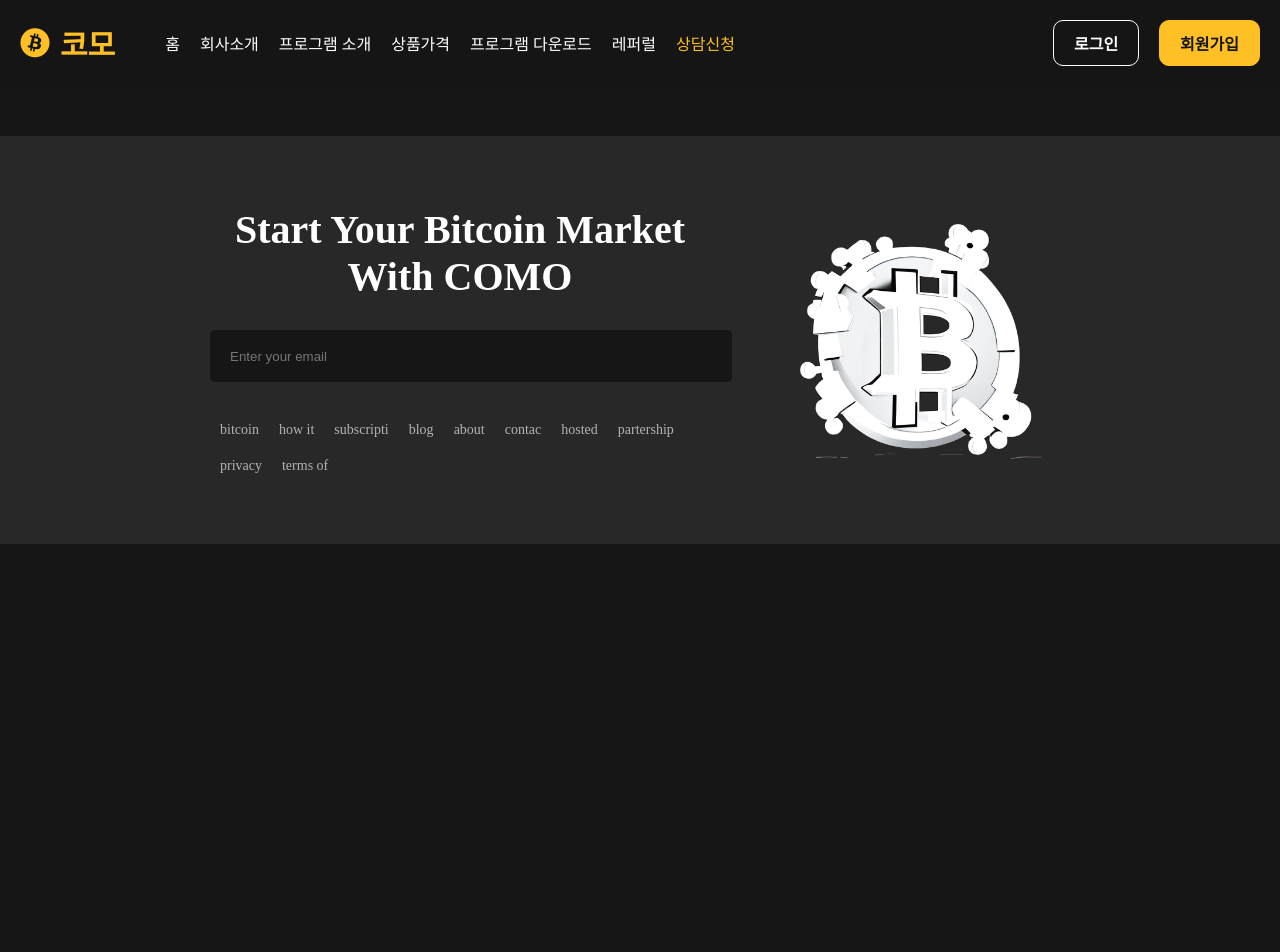
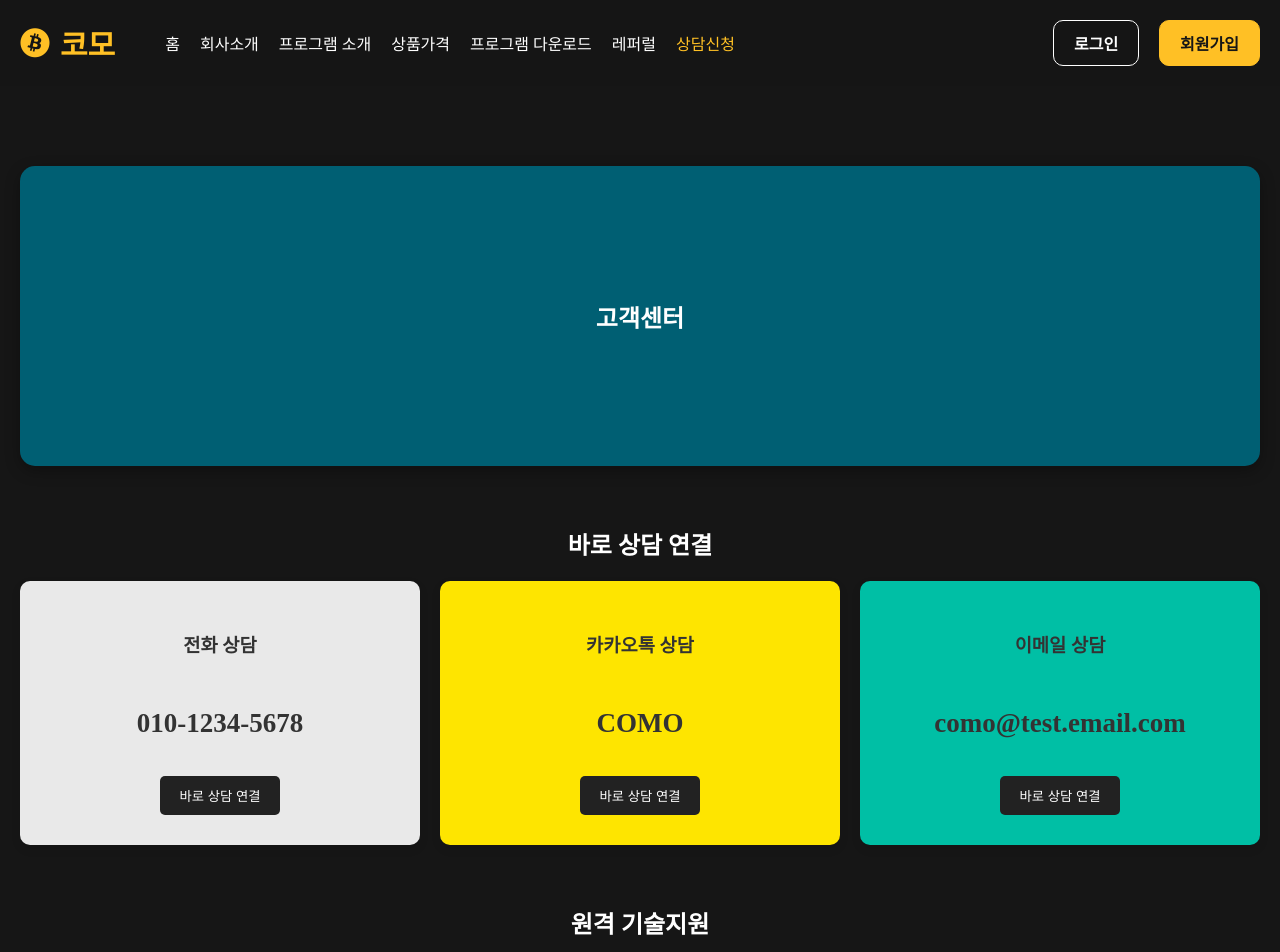
Before and after one commit to Ryugi62/como_website, a Vue app in the folder web/: page /counsel in a window 1280 px wide. Shown: the top 952 px of the page. Before the commit the page ends 800 px from the top, so only its background shows below. Built offline with nearby package versions, Linux system fonts and the light colour scheme.

Commit message:
design : create counsel page design

```diff
--- a/web/src/views/CounselView.vue
+++ b/web/src/views/CounselView.vue
@@ -1,9 +1,68 @@
 <template>
-  <div class="download-view">
-    <HeaderComponent />
+  <HeaderComponent />
 
-    <body></body>
-  </div>
+  <main>
+    <section class="banner">
+      <h1>고객센터</h1>
+    </section>
+
+    <section class="counsel">
+      <h1>바로 상담 연결</h1>
+      <div class="counsel-list">
+        <div
+          v-for="counsel in counselList"
+          :key="counsel.title"
+          :class="['counsel-item', counsel.class]"
+        >
+          <h3>{{ counsel.title }}</h3>
+          <div class="counsel-content">
+            <h2>{{ counsel.content.title }}</h2>
+            <button @click="connectCounsel(counsel.title)">
+              바로 상담 연결
+            </button>
+          </div>
+        </div>
+      </div>
+    </section>
+
+    <section class="counsel remote-support">
+      <h1>원격 기술지원</h1>
+      <div class="counsel-list">
+        <div class="counsel-item remote">
+          <h3>원격 지원</h3>
+          <div class="counsel-content">
+            <h2>원격 지원을 위한 프로그램을 다운로드 받으세요.</h2>
+            <button>원격 지원 프로그램 다운로드</button>
+          </div>
+        </div>
+      </div>
+    </section>
+
+    <section class="faq">
+      <h1>자주 묻는 질문</h1>
+
+      <div class="faq-list">
+        <div
+          v-for="(item, index) in faqList"
+          :key="item.question"
+          class="faq-item"
+          @click="toggleFaqItem(item)"
+        >
+          <h3>
+            {{ `${index + 1} . ` }}
+            {{ item.question }}
+            <span class="faq-arrow" :class="{ 'arrow-up': item.isOpen }"
+              >▼</span
+            >
+          </h3>
+          <div class="faq-content" v-show="item.isOpen" @click.stop>
+            <h2>{{ item.answer }}</h2>
+          </div>
+        </div>
+      </div>
+    </section>
+  </main>
+
   <FooterComponent />
 </template>
 
@@ -18,7 +77,230 @@ export default {
     HeaderComponent,
     FooterComponent,
   },
+
+  data() {
+    return {
+      counselList: [
+        {
+          title: "전화 상담",
+          class: "call",
+          content: { title: "010-1234-5678" },
+        },
+        { title: "카카오톡 상담", class: "kakao", content: { title: "COMO" } },
+        {
+          title: "이메일 상담",
+          class: "email",
+          content: { title: "como@test.email.com" },
+        },
+      ],
+
+      faqList: [
+        {
+          question: "제 자금은 안전한가요?",
+          answer:
+            "예, 귀하의 자금은 항상 거래소에 남아 있습니다. TRADE TITAN은 API 키를 사용하여 거래소와 연결합니다. 절대 출금 권한을 요청하지 않습니다. 자세한 내용은 거래소에서 API 키를 생성하는 방법을 설명하는 튜토리얼을 읽어보시기 바랍니다.",
+          isOpen: false,
+        },
+        {
+          question: "거래를 시작하기위해 필요한 최소 자금은 얼마인가요?",
+          answer:
+            "필요한 최소 금액은 사용 중인 거래소와 코인에 따라 달라집니다. 대부분의 거래소에는 최소 거래량 목록이 있습니다.",
+          isOpen: false,
+        },
+        {
+          question: "계정당 여러 개의 봇을 사용할 수 있나요?",
+          answer:
+            "하나의 계좌에 여러 개의 트레이딩 봇을 보유할 수 있습니다. BASIC 구독시 15개의 봇 모니터링 및 구동이 가능하며 EXPERT의 경우 30개까지 가능합니다.",
+          isOpen: false,
+        },
+        {
+          question: "어떤 결제 수단을 사용할 수 있나요?",
+          answer: "카드결제, 계좌입금, 가상화폐 결제가 가능합니다.",
+          isOpen: false,
+        },
+        {
+          question: "구독을 취소하려면 어떻게 해야하나요?",
+          answer:
+            "로그인 후 마이페이지에서 구독 취소를 누르면 구독이 취소됩니다. 구독 취소를 누르면 구독이 취소되며, 해당 구독 기간까지 사용이 가능합니다.",
+          isOpen: false,
+        },
+        {
+          question: "봇 구독을 환불 받을 수 있나요?",
+          answer:
+            "자동 트레이딩 봇을 설정하는 데 문제가 있는 경우 주저하지 마시고 문제 해결 가이드를 확인하거나 tradetitan119@gmail.com 으로 문의하시기 바랍니다. 구독은 구매 후 2주 이내에 환불 받을 수 있으며, 2주가 지난 후에는 환불이 불가능합니다.",
+          isOpen: false,
+        },
+        {
+          question: "프로그램 사용 기한은 어떻게 되나요?",
+          answer:
+            "구독기간에 따라 사용기한이 정해져 있습니다. 다만 영구적 사용을 원하실 경우 별도 상담 문의 주시면 일시불로 구매가 가능합니다.",
+          isOpen: false,
+        },
+        {
+          question: "프로그램을 구동하면서 개인 매매를 자유롭게 할 수 있나요?",
+          answer:
+            "Trade titan 프로그램의 가장 큰 장점은 커스터 마이징이 가능한 것입니다. 다른 회사들의 서비스와 달리 봇과 개인매매를 같이 병행할 수 있는 것이 큰 장점입니다.",
+          isOpen: false,
+        },
+        {
+          question: "사용 가능한 거래소는 무엇인가요?",
+          answer:
+            "현재 세계 최고의 거래소인 바이낸스 거래소에서 이용이 가능합니다. 현재 동일 트레이딩봇을 국내 거래소인 업비트와 빗썸에도 개발 중이며, 향후에는 단순 트레이딩 뿐만 아니라 아비트라지, 김프매매 등 다양한 수익화가 가능한 프로그램들을 개발 진행 중에 있습니다.",
+          isOpen: false,
+        },
+        {
+          question:
+            "해당 프로그램을 사용하면 어떤 시장에서도 100% 수익을 내는 것이 가능한가요?",
+          answer:
+            "코모의 프로그램이 100%의 수익을 보장하지는 않습니다. 하지만 DCA, 급락 매수 등은 가장 안정된 트레이딩 매매기법이며, 해당 프로그램으로 장기간 투자했을 경우 절대 다수의 암호화폐 투자자들 보다 훨씬 우수한 수익을 낼 수 있었습니다.",
+          isOpen: false,
+        },
+      ],
+    };
+  },
+
+  methods: {
+    toggleFaqItem(item) {
+      item.isOpen = !item.isOpen;
+    },
+
+    connectCounsel(title) {
+      console.log("Connecting to counsel with title:", title);
+    },
+  },
 };
 </script>
 
-<style scoped></style>
+<style scoped>
+main {
+  margin: auto;
+  padding: 20px;
+  max-width: 1440px;
+}
+
+.banner,
+.counsel,
+.faq {
+  margin-top: 60px;
+  text-align: center;
+}
+
+.banner {
+  height: 300px;
+  background-color: #005f73; /* Updated color for a modern look */
+  color: #fff;
+  display: flex;
+  align-items: center;
+  justify-content: center;
+  border-radius: 15px;
+  box-shadow: 0 5px 15px rgba(0, 0, 0, 0.3);
+}
+
+.counsel-list {
+  gap: 20px;
+  display: flex;
+  flex-wrap: wrap;
+  justify-content: center;
+}
+
+.counsel-item,
+.faq-item {
+  flex: 1;
+  padding: 30px;
+  border-radius: 10px;
+  box-shadow: 0 4px 10px rgba(0, 0, 0, 0.1); /* Lighter shadow for subtlety */
+  display: flex;
+  flex-direction: column;
+  transition: transform 0.3s ease, box-shadow 0.3s ease;
+}
+
+.counsel-item:hover,
+.faq-item:hover {
+  transform: translateY(-5px);
+  box-shadow: 0 6px 12px rgba(0, 0, 0, 0.2); /* Enhanced shadow on hover */
+}
+
+.counsel-item .counsel-content,
+.faq-item .faq-content {
+  margin-top: 10px;
+  font-size: 18px; /* Slightly smaller font for content */
+}
+
+.faq-item .faq-content {
+  width: 100%;
+  color: #666; /* Softened color for content */
+  padding-top: 10px;
+  border-top: 1px solid #e0e0e0; /* Lighter border for separation */
+}
+
+.call,
+.remote,
+.email,
+.kakao {
+  background: #e9e9e9;
+  color: #333;
+}
+
+.kakao {
+  background: #fee500;
+}
+.email {
+  background: #00bfa5;
+}
+
+.remote .counsel-content,
+.remote-support .counsel-item {
+  display: flex;
+  flex-direction: column;
+}
+
+.counsel-item button {
+  margin-top: 15px;
+  padding: 10px 20px;
+  background-color: #222222;
+  color: #fff;
+  border: none;
+  border-radius: 5px;
+  cursor: pointer;
+  transition: background-color 0.3s ease, transform 0.3s ease;
+}
+
+.counsel-item button:hover {
+  background-color: #333333; /* Darker shade on hover */
+  transform: scale(1.05); /* Slight increase in size on hover */
+}
+
+.faq-arrow {
+  font-size: 1.5rem; /* Larger arrow for better visibility */
+  transition: transform 0.3s ease;
+}
+
+.arrow-up {
+  transform: rotate(180deg);
+}
+
+.faq {
+  color: white;
+}
+.faq-item h3 {
+  width: 100%;
+}
+
+.faq-item h2 {
+  padding: 20px;
+  font-size: 18px;
+  text-align: left;
+  margin-top: 10px;
+}
+
+.faq-item .faq-content {
+  color: white;
+}
+
+.faq-item h3 {
+  display: flex;
+  align-items: center;
+  justify-content: space-between;
+  font-size: 22px; /* Increased font size for questions */
+}
+</style>
```
